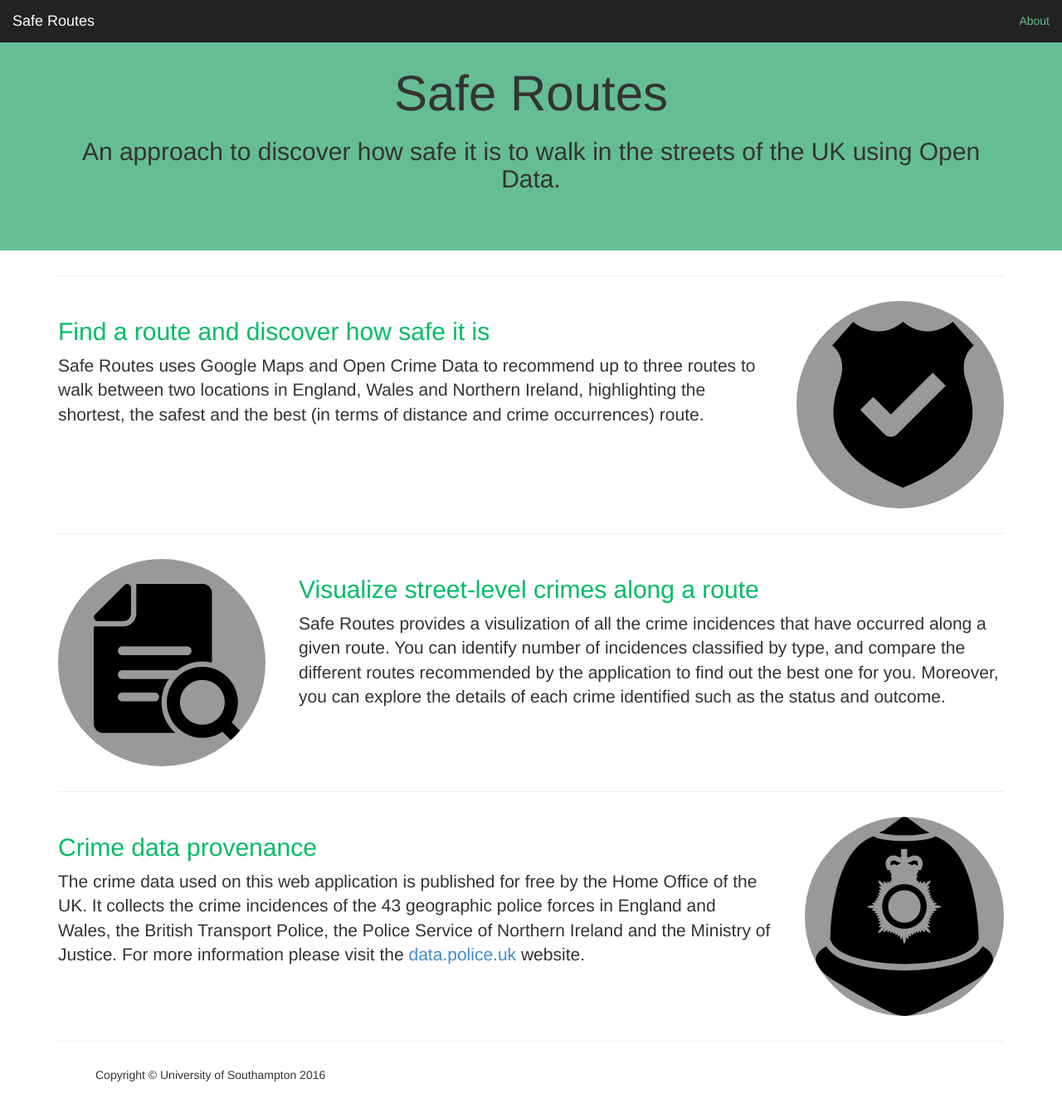
After one commit to EdgarPerezJ/safe_routes, a Django app: page /about/ in a window 1280 px wide. The commit adds this page. Shown: the whole page at 83% size. Run offline with Django 3.2, Linux system fonts and the light colour scheme; some libraries are stand-ins or nearby versions.

Commit message:
Changes of style and performance
* Changed the style of the crime details page.
* Added the page "about".
* Changed the style of the search form and buttons.
* Changed the search requests from back-end to front-end to try
performance.

```diff
--- /dev/null
+++ b/safe_routes/static/css/main-about.css
@@ -0,0 +1,184 @@
+/*!
+ * Start Bootstrap - One Page Wonder HTML Template (http://startbootstrap.com)
+ * Code licensed under the Apache License v2.0.
+ * For details, see http://www.apache.org/licenses/LICENSE-2.0.
+ */
+
+body{
+    background-color: #ffffff;
+}
+
+.header-image {
+    display: block;
+    width: 100%;
+    text-align: center;
+    -webkit-background-size: cover;
+    -moz-background-size: cover;
+    background-size: cover;
+    -o-background-size: cover;
+    background-color: #65bd95;
+}
+
+.headline {
+    padding: 60px 0;
+}
+
+.headline h1 {
+    font-size: 60px;
+    /*font-weight: bold;*/
+}
+
+.headline h2 {
+    font-size: 30px;
+    /*background: #fff;
+    background: rgba(255,255,255,0.9);*/
+}
+
+.featurette-divider {
+    margin: 30px 0;
+}
+
+.featurette {
+    overflow: hidden;
+}
+
+.featurette-image {
+    background-color: #999999;
+}
+
+.featurette-image.pull-left {
+    margin-right: 40px;
+}
+
+.featurette-image.pull-right {
+    margin-left: 40px;
+}
+
+.featurette-heading {
+    font-size: 30px;
+    color: #00bc66;
+}
+
+footer {
+    margin: 20px 0;
+}
+
+@media(max-width:1200px) {
+    .headline h1 {
+        font-size: 60px;
+    }
+
+    .headline h2 {
+        font-size: 30px;
+    }
+
+    .featurette-divider {
+        margin: 50px 0;
+    }
+
+    .featurette-image.pull-left {
+        margin-right: 20px;
+    }
+
+    .featurette-image.pull-right {
+        margin-left: 20px;
+    }
+
+    .featurette-heading {
+        font-size: 25px;
+    }
+}
+
+@media(max-width:991px) {
+    .headline h1 {
+        font-size: 50px;
+    }
+
+    .headline h2 {
+        font-size: 25px;
+    }
+
+    .featurette-divider {
+        margin: 40px 0;
+    }
+
+    .featurette-image {
+        max-width: 50%;
+        background-color: #999999;
+    }
+
+    .featurette-image.pull-left {
+        margin-right: 10px;
+    }
+
+    .featurette-image.pull-right {
+        margin-left: 10px;
+    }
+
+    .featurette-heading {
+        font-size: px;
+    }
+}
+
+@media(max-width:768px) {
+    .container {
+        margin: 0 15px;
+    }
+
+    .featurette-divider {
+        margin: 40px 0;
+    }
+
+    .featurette-heading {
+        font-size: 15px;
+    }
+}
+
+@media(max-width:668px) {
+    .headline h1 {
+        font-size: 35px;
+    }
+
+    .headline h2 {
+        font-size: 17px;
+    }
+
+    .featurette-divider {
+        margin: 15px 0;
+    }
+}
+
+@media(max-width:640px) {
+    .headline {
+        padding: 75px 0 25px 0;
+    }
+
+    .headline h1 {
+        font-size: 30px;
+    }
+
+    .headline h2 {
+        font-size: 15px;
+    }
+}
+
+@media(max-width:375px) {
+    .featurette-divider {
+        margin: 10px 0;
+    }
+
+    .featurette-image {
+        max-width: 100%;
+        background-color: #999999;
+    }
+
+    .featurette-image.pull-left {
+        margin-right: 0;
+        margin-bottom: 10px;
+    }
+
+    .featurette-image.pull-right {
+        margin-bottom: 10px;
+        margin-left: 0;
+    }
+}
--- a/safe_routes/static/css/main.css
+++ b/safe_routes/static/css/main.css
@@ -1,6 +1,10 @@
+/*!
+ * CSS Style Sheet for the map page
+ */
 html,
 body {
     height: 100%;
+    background-color: #FFFFFF;
 }
 
 .navbar-offset {
--- a/safe_routes/urls.py
+++ b/safe_routes/urls.py
@@ -3,5 +3,6 @@ from safe_routes_app import views
 
 urlpatterns = [
     url(r'^$', views.index, name='index'),
+    url(r'^about/', views.about, name='about'),
     url(r'^routes/', include('safe_routes_app.urls')),
 ]
--- a/safe_routes_app/crime_service.py
+++ b/safe_routes_app/crime_service.py
@@ -70,7 +70,10 @@ def get_crimes_details(date, location_id):
         crime_incidences = json.loads(response.content)
     #Extract the data
     grouped_data = {}
+    street = None
+    total_crimes = len(crime_incidences)
     for crime in crime_incidences:
+        street = crime["location"]["street"]["name"]
         if crime["outcome_status"] != None:
             data = {"date_update": crime["outcome_status"]["date"], "outcome": crime["outcome_status"]["category"] }
         else:
@@ -85,7 +88,8 @@ def get_crimes_details(date, location_id):
                     "crime_description" : crime_descriptions[category]["crime_description"],
                     "crimes": [data]}
             grouped_data[category] = item
-    return {"crimes_detail": grouped_data}
+    date_aux = datetime.strptime(date, '%Y-%m')
+    return {"street": street, "total_crimes": total_crimes, "date": date_aux.strftime('%B %Y'), "crimes_detail": grouped_data}
 
 def get_crime_descriptions():
     crime_descriptions = {}
--- a/safe_routes_app/urls.py
+++ b/safe_routes_app/urls.py
@@ -7,5 +7,6 @@ from . import views
 urlpatterns = [
     url(r'^$', views.index, name='index'),
     url(r'^crimes/', views.get_crimes, name='crimes'),
+    url(r'^crime_descriptions/', views.get_crime_descriptions, name='crime_descriptions'),
     url(r'^crimes_detail/(?P<date>[0-9\-]+)/(?P<location_id>[0-9]+)/$', views.get_crimes_detail, name='crimes_detail')
 ]
--- a/safe_routes_app/views.py
+++ b/safe_routes_app/views.py
@@ -11,12 +11,19 @@ def index(request):
     data = crime_service.get_months_reported(request)
     return render(request, 'index.html', data)
 
+def about(request):
+    return render(request, 'about.html')
+
 def get_crimes(request):
     date = request.POST["dateCrime"]
     boxesCoords = json.loads(request.POST["boxesCoords"])
     crimes = crime_service.get_crimes(date, boxesCoords)
     return JsonResponse(crimes)
 
+def get_crime_descriptions(request):
+    crime_desc = crime_service.get_crime_descriptions()
+    return JsonResponse(crime_desc)
+
 def get_crimes_detail(request, date, location_id):
     crimes_detail = crime_service.get_crimes_details(date, location_id)
     return render(request, 'crimes_detail.html', crimes_detail)
--- /dev/null
+++ b/templates/about.html
@@ -0,0 +1,117 @@
+<!DOCTYPE html>
+<html>
+    <head>
+        <meta http-equiv="Content-Type" content="text/html; charset=UTF-8">
+        <meta name="google-site-verification" content="L5DviuJLMLTwBEFcKNQ4YxrjdLJsoa6Xc5nFv7qJYG8" />
+        <meta http-equiv="X-UA-Compatible" content="IE=edge">
+        <meta name="viewport" content="width=device-width, initial-scale=1, user-scalable=no">
+        <link rel="stylesheet" href="/static/css/bootstrap.min.css">
+        <link rel="stylesheet" href="/static/css/font-awesome.min.css">
+        <link rel="stylesheet" href="/static/css/main.css">
+        <link rel="stylesheet" href="/static/css/main-about.css">
+        <style>
+            .row {
+                margin-right: 30px;
+                margin-left: 30px;
+            }
+        </style>
+        <title>Safe routes</title>
+    </head>
+    <body>
+        <div class="container" id="container">
+          <nav class="navbar navbar-fixed-top navbar-inverse" role="navigation">
+            <div class="container-fluid">
+                <div class="navbar-header">
+                    <button type="button" class="navbar-toggle" data-toggle="collapse" data-target="#bs-example-navbar-collapse-1">
+                    <span class="sr-only">Toggle navigation</span>
+                    <span class="icon-bar"></span>
+                    <span class="icon-bar"></span>
+                    <span class="icon-bar"></span>
+                    </button>
+                    <a class="navbar-brand" href="/">Safe Routes</a>
+                </div>
+                <!-- Collect the nav links, forms, and other content for toggling -->
+                <div class="collapse navbar-collapse" id="bs-example-navbar-collapse-1">
+                    <ul class="nav navbar-nav navbar-right">
+                      <li><a href="/about">About</a></li>
+                    </ul>
+                </div>
+            </div>
+              </nav>
+            </div>
+          </nav>
+          <!-- Full Width Image Header -->
+            <header class="header-image">
+                <div class="headline">
+                    <div class="container">
+                        <h1>Safe Routes</h1>
+                        <h2>An approach to discover how safe it is to walk in the streets of the UK using Open Data.</h2>
+                    </div>
+                </div>
+            </header>
+
+            <!-- Page Content -->
+            <div class="container">
+
+                <hr class="featurette-divider">
+
+                <!-- First Featurette -->
+                <div class="featurette" id="about">
+                    <img class="featurette-image img-circle img-responsive pull-right" src="/static/images/safety.png">
+                    <h2 class="featurette-heading">
+                        Find a route and discover how safe it is
+                    </h2>
+                    <p class="lead">
+                        Safe Routes uses Google Maps and Open Crime Data to recommend up to three routes to walk between two locations in England, Wales and Northern Ireland,
+                        highlighting the shortest, the safest and the best (in terms of distance and crime occurrences) route.
+                    </p>
+                </div>
+
+                <hr class="featurette-divider">
+
+                <!-- Second Featurette -->
+                <div class="featurette" id="services">
+                    <img class="featurette-image img-circle img-responsive pull-left" src="/static/images/detail.png">
+                    <h2 class="featurette-heading">
+                        Visualize street-level crimes along a route
+                    </h2>
+                    <p class="lead">
+                        Safe Routes provides a visulization of all the crime incidences that have occurred along a given route.
+                        You can identify number of incidences classified by type, and compare the different routes recommended by the application to
+                        find out the best one for you. Moreover, you can explore the details of each crime identified such as the status and outcome.
+                    </p>
+                </div>
+
+                <hr class="featurette-divider">
+
+                <!-- Third Featurette -->
+                <div class="featurette" id="contact">
+                    <img class="featurette-image img-circle img-responsive pull-right" src="/static/images/police.png">
+                    <h2 class="featurette-heading">
+                        Crime data provenance
+                    </h2>
+                    <p class="lead">
+                        The crime data used on this web application is published for free by the Home Office of the UK. It collects the crime incidences of the
+                        43 geographic police forces in England and Wales, the British Transport Police, the Police Service of Northern Ireland and the
+                        Ministry of Justice. For more information please visit the <a href="https://data.police.uk/about/">data.police.uk</a> website.
+                    </p>
+                </div>
+
+                <hr class="featurette-divider">
+
+                <!-- Footer -->
+                <footer>
+                    <div class="row">
+                        <div class="col-lg-12">
+                            <p>Copyright &copy; University of Southampton 2016</p>
+                        </div>
+                    </div>
+                </footer>
+
+            </div>
+        </div>
+
+        <script type="text/javascript" src="/static/js/lib/jquery-2.1.1.min.js"></script>
+        <script type="text/javascript" src="/static/js/lib/bootstrap.min.js"></script>
+    </body>
+</html>
--- a/templates/index.html
+++ b/templates/index.html
@@ -27,7 +27,7 @@
                 <!-- Collect the nav links, forms, and other content for toggling -->
                 <div class="collapse navbar-collapse" id="bs-example-navbar-collapse-1">
                     <ul class="nav navbar-nav navbar-right">
-                      <li><a href="#">About</a></li>
+                      <li><a href="/about">About</a></li>
                     </ul>
                 </div>
             </div>
@@ -92,7 +92,7 @@
                   </div>
                 </div>
               </div>
-                <div class="mini-submenu mini-submenu-left pull-left" style="top: 20px; left: 35px">
+                <div class="mini-submenu mini-submenu-left pull-left" style="top: 20px; left: 35px" title="Hide the search panel" >
                     <i class="fa fa-search"></i>
                 </div>
             </div>
```
Also changed, not shown: other parts of safe_routes/static/css/main.css (+61 -2 lines), safe_routes/static/js/modules/search.js (+163 -37 lines), templates/crimes_detail.html (+18 -9 lines), safe_routes/static/images/detail.png (added), safe_routes/static/images/police.png (added), safe_routes/static/images/safety.png (added).
